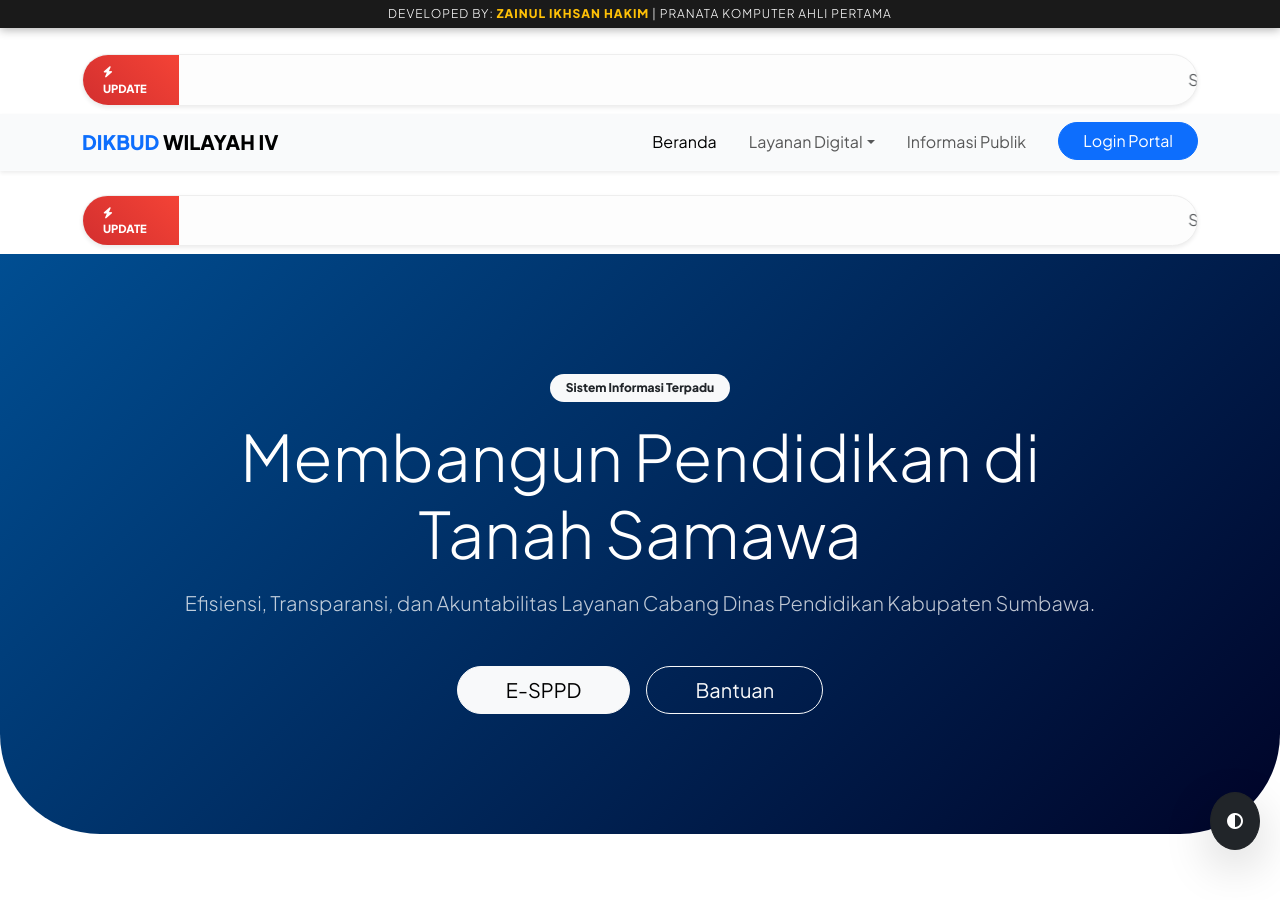
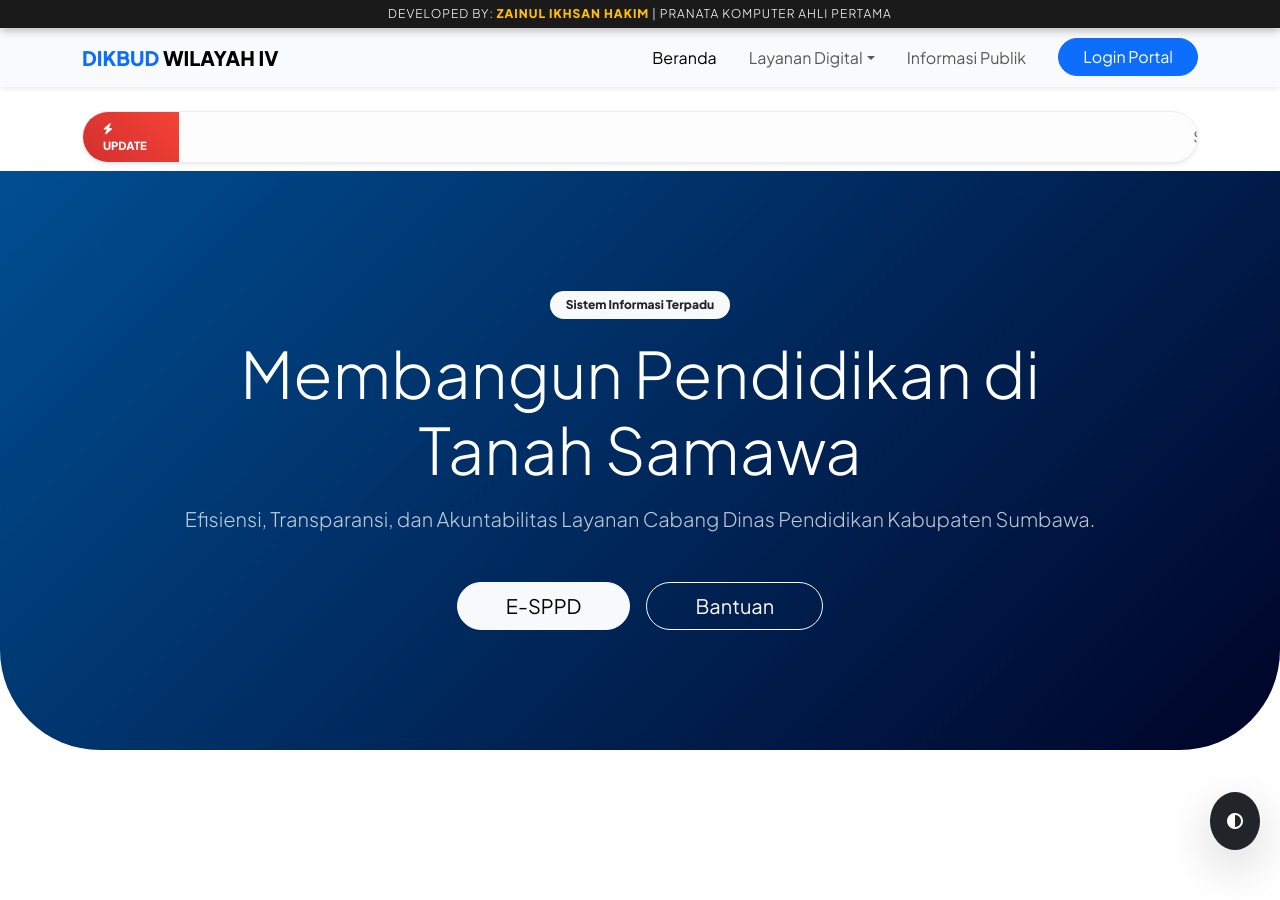
Before and after one commit to cabdindikpora-wilayahiv/cabdindikpora-wilayahiv.github.io, a Jekyll site: the page built from index.html, in a window 1280 px wide and 900 px high. Built offline with Jekyll 4.4.1, drawn with Linux system fonts in a browser that asks for light colours.

Commit message:
Update branding.html

```diff
--- a/_includes/branding.html
+++ b/_includes/branding.html
@@ -2,13 +2,3 @@
 		<div class="dev-branding-bar dev-top">
 			DEVELOPED BY: <span class="dev-name">ZAINUL IKHSAN HAKIM</span> | PRANATA KOMPUTER AHLI PERTAMA
 		</div>
-
-		<!-- BREAKING NEWS BAR -->
-		<div class="container mt-4 mb-2">
-			<div class="breaking-news-box shadow-sm">
-				<div class="bn-badge"><i class="fas fa-bolt me-2"></i>Update</div>
-				<marquee behavior="scroll" direction="left" class="py-2 text-muted" id="mainMarquee">
-					Selamat Datang di Portal Layanan Cabang Dinas Pendidikan dan Kebudayaan Wilayah IV Kabupaten Sumbawa — Informasi Terkini: Persiapan FLS3N 2026 Segera Dimulai — Layanan E-SPPD Digital Kini Tersedia.
-				</marquee>
-			</div>
-		</div>
```
